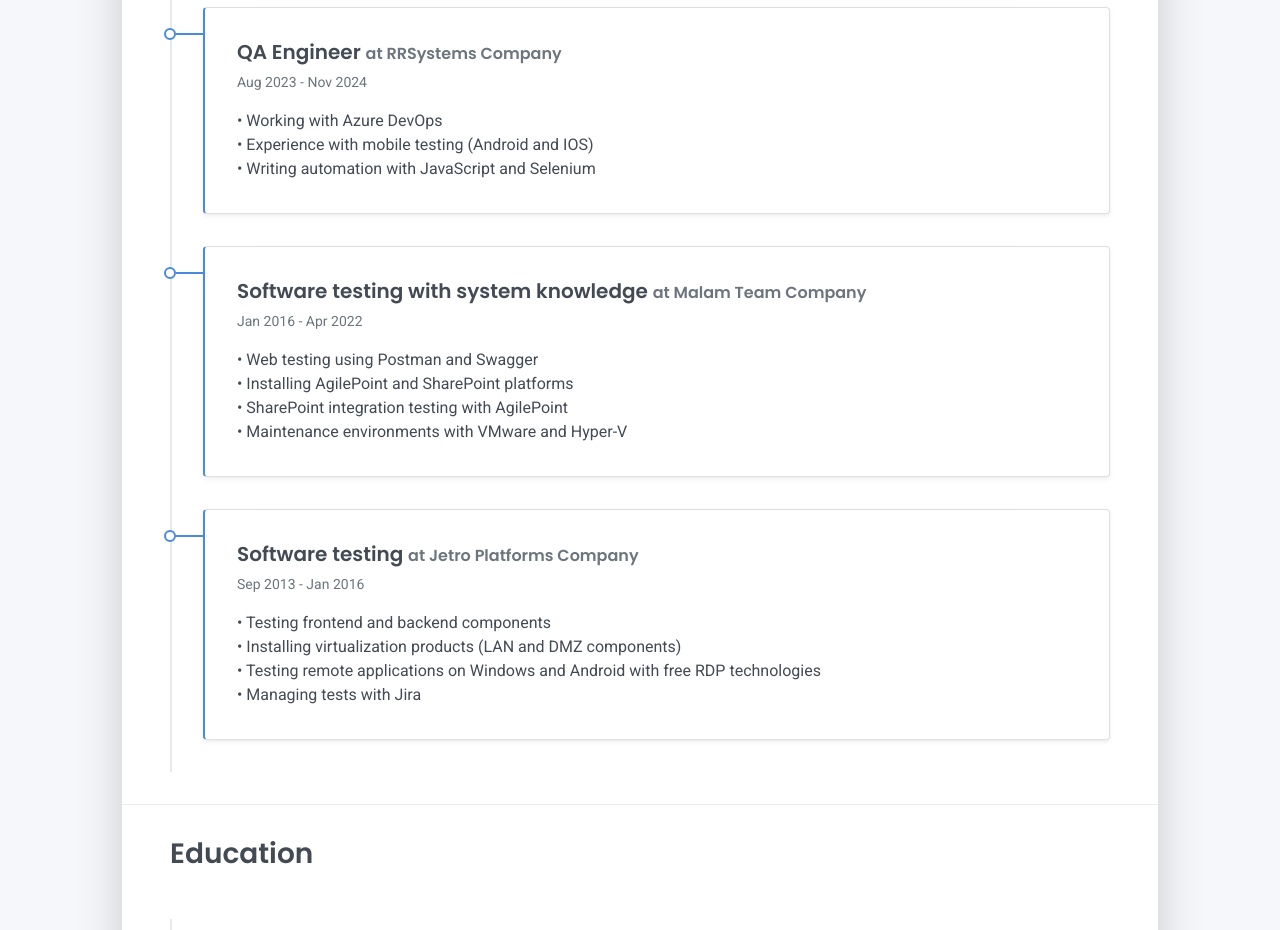
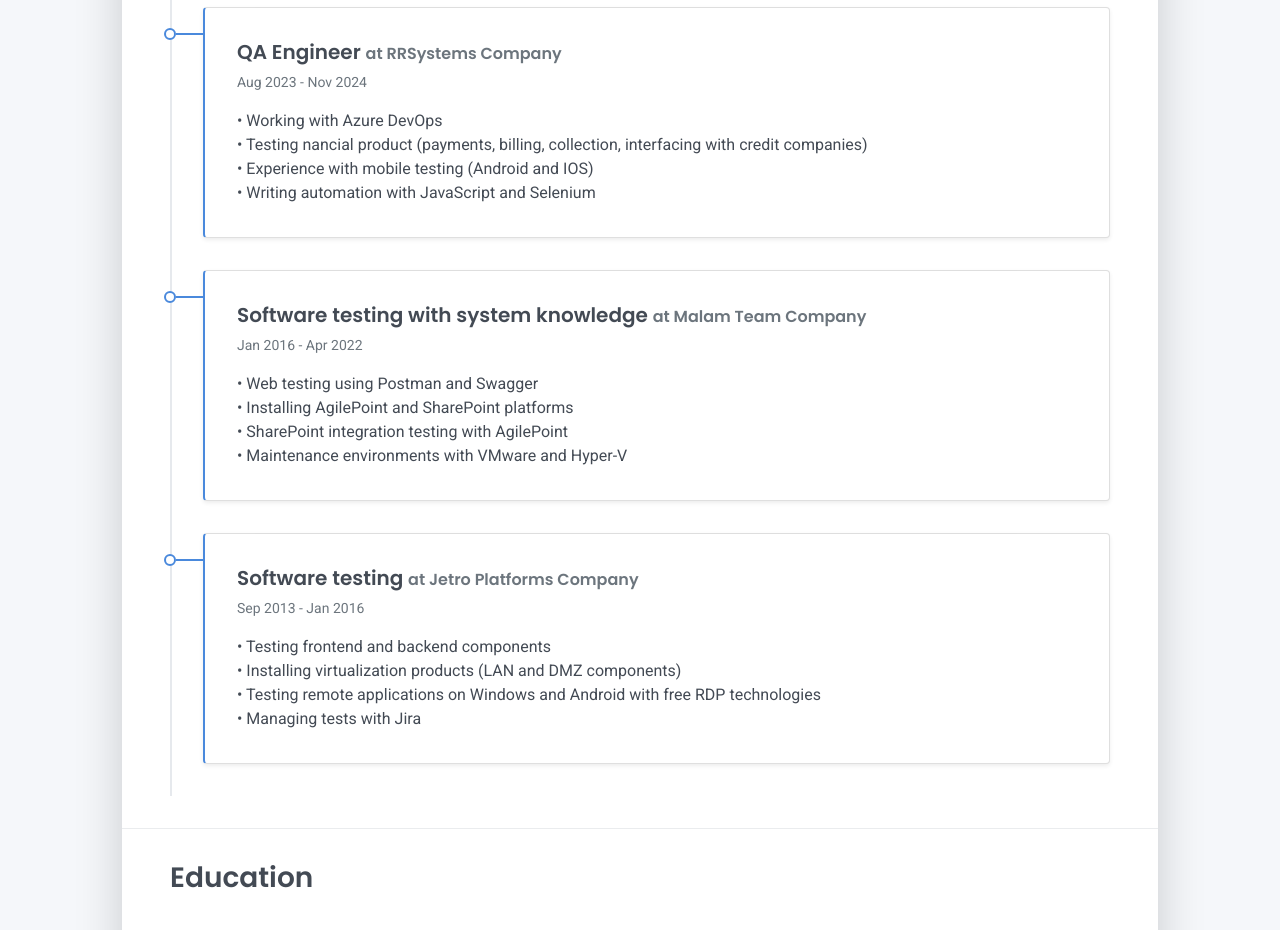
Before and after one commit to ilyar88/Resume, a plain HTML site: page index.html in a window 1280 px wide. Shown: the part 1360-2290 px from the top of the page. Drawn offline with Linux system fonts and the light colour scheme.

Commit message:
Update index.html

```diff
--- a/index.html
+++ b/index.html
@@ -169,6 +169,7 @@
           <div class="h5 mb-1">QA Engineer <span class="text-muted h6">at RRSystems Company</span></div>
           <div class="text-muted text-small mb-2">Aug 2023 - Nov 2024</div>
           <div>• Working with Azure DevOps</div>
+          <div>• Testing nancial product (payments, billing, collection, interfacing with credit companies)</div>
           <div>• Experience with mobile testing (Android and IOS)</div>
           <div>• Writing automation with JavaScript and Selenium</div>
         </div>
```
